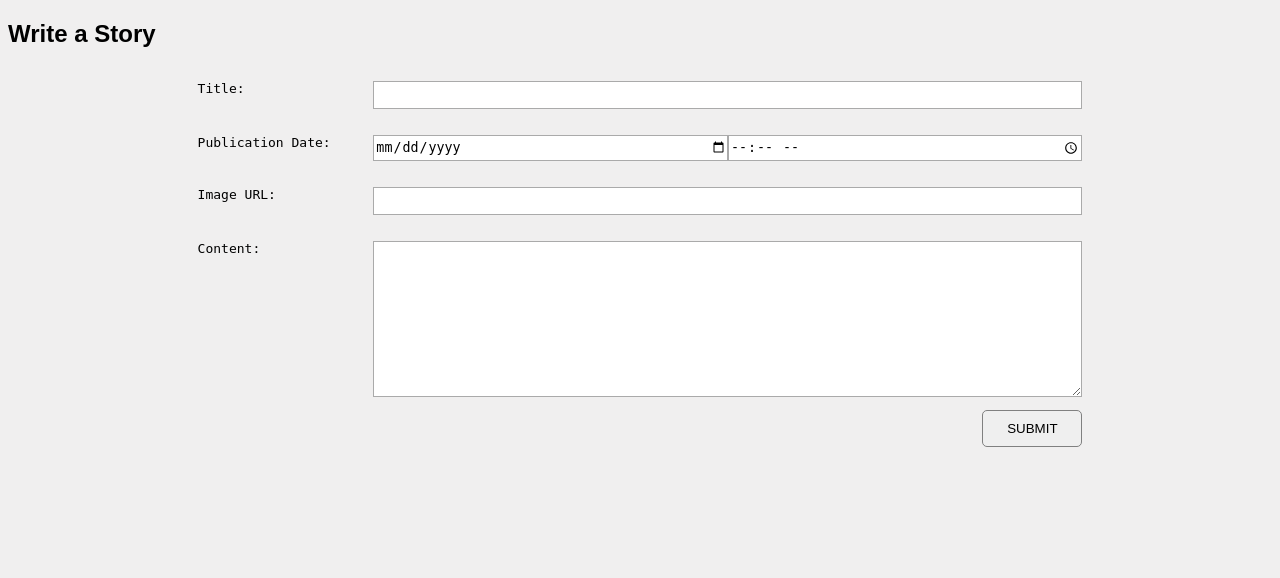
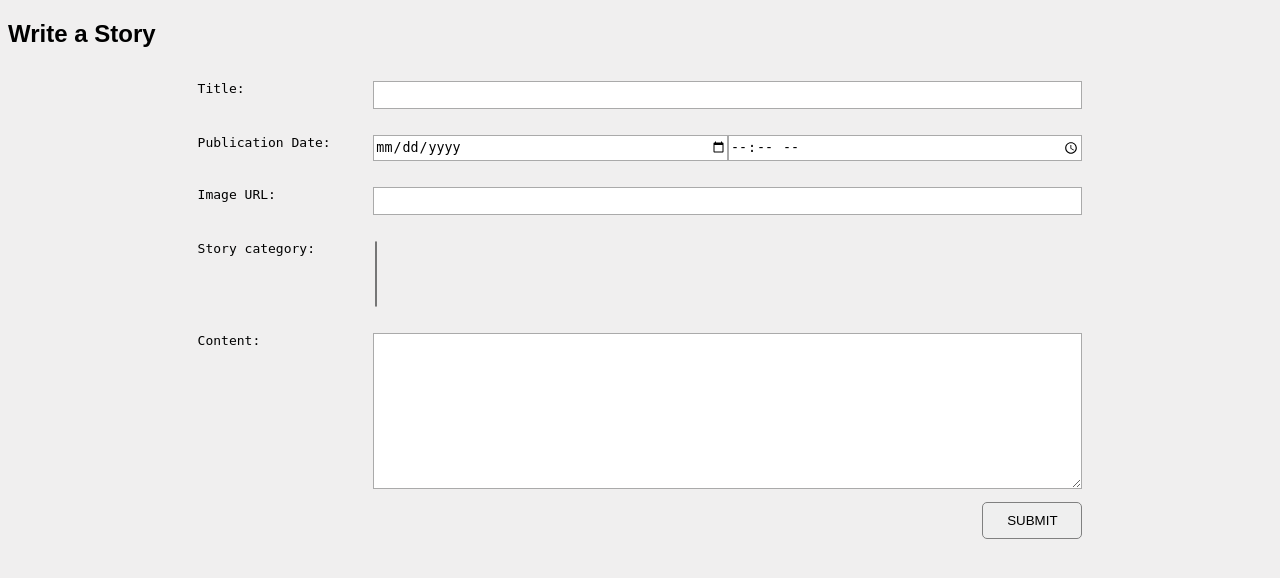
Before and after one commit to chubby-panda/shecodesnews, a Django app: page /news/add-story/ in a window 1280 px wide. Shown: the part 87-665 px from the top of the page. Run offline with Django 3.2, Linux system fonts and the light colour scheme; the visitor is signed in with stand-in values (Sample User, id 1); data that the repository does not hold is empty; parts of the project's set-up code (start-up, migrations or seed data) failed here and were passed over; some web fonts are replaced.

Commit message:
Added category model; added multiple select to story form

```diff
--- a/she_codes_news/news/forms.py
+++ b/she_codes_news/news/forms.py
@@ -1,7 +1,7 @@
 from django import forms
 from django.forms import ModelForm, SplitDateTimeField, SplitDateTimeWidget
 
-from .models import NewsStory
+from .models import NewsStory, Category
 
 class StoryForm(ModelForm):
     pub_date = SplitDateTimeField(
@@ -13,17 +13,21 @@ class StoryForm(ModelForm):
     )
     class Meta:
         model = NewsStory
-        fields = ['title', 'pub_date', 'image', 'content']
+        fields = ['title', 'pub_date', 'image', 'story_category', 'content']
         labels = {'image': "Image URL"}
         widgets = {
-            'pub_date': forms.DateInput (
+            'pub_date': forms.DateInput(
                 format = ('%m/%d/%Y'),
                 attrs={
                     'class': 'form-control',
                     'placeholder': 'Select a date',
                     'type': 'date'
                 }
-            )
+            ),
+            'category': forms.ModelMultipleChoiceField(
+                widget = forms.SelectMultiple,
+                queryset = Category.objects.all()
+            ),
         }
 
             # 'category': forms.ChoiceField (
--- a/she_codes_news/news/models.py
+++ b/she_codes_news/news/models.py
@@ -1,6 +1,17 @@
 from django.db import models
+from django.urls import reverse
 from django.contrib.auth import get_user_model
 from django.template.defaultfilters import slugify
+
+
+class Category(models.Model):
+    category = models.CharField(max_length=100)
+
+    class Meta:
+        ordering = ['category']
+
+    def __str__(self):
+        return self.category
 
 
 class NewsStory(models.Model):
@@ -13,6 +24,7 @@ class NewsStory(models.Model):
     pub_date = models.DateTimeField()
     content = models.TextField()
     image = models.URLField()
+    story_category = models.ManyToManyField(Category)
     slug = models.SlugField(null=False, unique=True)
 
     def __str__(self):
--- a/she_codes_news/news/templates/news/story.html
+++ b/she_codes_news/news/templates/news/story.html
@@ -13,6 +13,9 @@
     {% endif %}
     <h2>{{ story.title }}</h2>
     <h4>{{ story.author }}</h4>
+    {% for category in story.story_category.all %}
+    <small>{{ category }}</small>
+    {% endfor %}
     <div id="story-content">
         <img src="{{ story.image }}">
         {{ story.content|linebreaks }}
--- a/she_codes_news/news/templates/news/storyCard.html
+++ b/she_codes_news/news/templates/news/storyCard.html
@@ -5,6 +5,9 @@
             <h3>{{ story.title }}</h3>
             <h4><a href="{% url 'users:author-detail' story.author.slug %}">{{ story.author }}</a></h4>
             <h4>{{ story.pub_date }}</h4>
+            {% for category in story.story_category.all %}
+            <small>{{ category }}</small>
+            {% endfor %}
         </div>
     </a>
 </div>
--- a/she_codes_news/users/models.py
+++ b/she_codes_news/users/models.py
@@ -16,7 +16,7 @@ class CustomUser(AbstractUser):
     def get_absolute_url(self):
         return reverse('users:author-detail', kwargs={'slug': self.slug})
 
-    def save(self, *args, **kwargs): # new
+    def save(self, *args, **kwargs):
         if not self.slug:
             self.slug = slugify(self.username)
         return super().save(*args, **kwargs)
```
Also changed, not shown: she_codes_news/news/migrations/0008_auto_20200811_1611.py (added), she_codes_news/news/migrations/0009_auto_20200811_1626.py (added).
